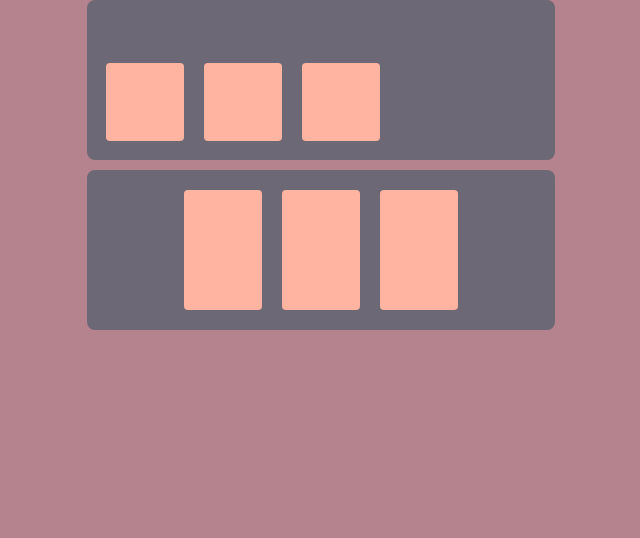
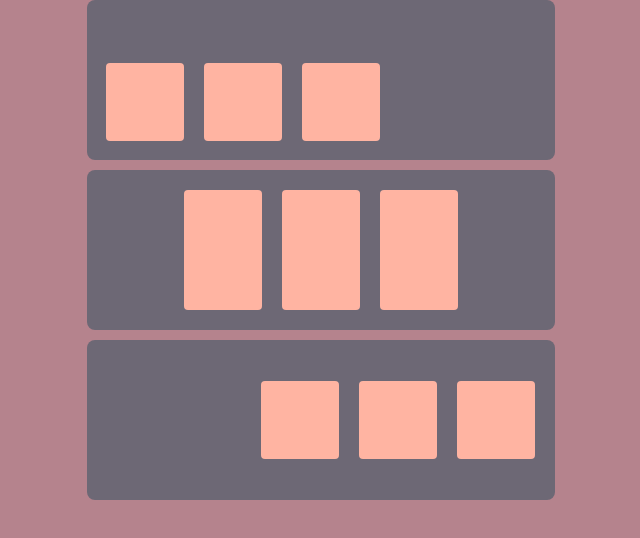
Before and after one commit to idamari-thall/flexbox-squares, a plain HTML site: page index.html in a window 1280 px wide. Shown: the whole page, without its empty margins (319-959 px from the left). Drawn offline with Linux system fonts and the light colour scheme.

Commit message:
middle left box

```diff
--- a/index.html
+++ b/index.html
@@ -22,6 +22,26 @@
             <div class="container-top-right__card-middle"></div>
             <div class="container-top-right__card-last"></div>
         </div>
+        <div class="container-middle-left">
+            <div class="container-middle-left__card-first"></div>
+            <div class="container-middle-left__card-middle"></div>
+            <div class="container-middle-left__card-last"></div>
+        </div>
+        <div class="container-middle-right">
+            <div class="container-middle-right__card-first"></div>
+            <div class="container-middle-right__card-middle"></div>
+            <div class="container-middle-right__card-last"></div>
+        </div>
+        <div class="container-bottom-left">
+            <div class="container-bottom-left__card-first"></div>
+            <div class="container-bottom-left__card-middle"></div>
+            <div class="container-bottom-left__card-last"></div>
+        </div>
+        <div class="container-bottom-right">
+            <div class="container-bottom-right__card-first"></div>
+            <div class="container-bottom-right__card-middle"></div>
+            <div class="container-bottom-right__card-last"></div>
+        </div>
     </div>
 </body>
 
--- a/styles/index.css
+++ b/styles/index.css
@@ -10,6 +10,7 @@ body {
     align-items: center;
 }
 
+/* Top left box */
 .container-top-left {
     width: 468px;
     height: 160px;
@@ -50,7 +51,6 @@ body {
 }
 
 /* Top right box */
-
 .container-top-right {
     width: 468px;
     height: 160px;
@@ -85,6 +85,42 @@ body {
     margin-left: 20px;
 }
 
+/* Middle left box */
+.container-middle-left {
+    width: 468px;
+    height: 160px;
+    border-radius: 8px;
+    background-color: #6d6875;
+    margin-top: 10px;
+    display: flex;
+    justify-content: flex-end;
+    align-items: center;
+}
+
+.container-middle-left__card-first {
+    width: 78px;
+    height: 78px;
+    border-radius: 4px;
+    background-color: #ffb4a2;
+    margin-right: 20px;
+}
+
+.container-middle-left__card-middle {
+    width: 78px;
+    height: 78px;
+    border-radius: 4px;
+    background-color: #ffb4a2;
+    margin-right: 20px;
+}
+
+.container-middle-left__card-last {
+    width: 78px;
+    height: 78px;
+    border-radius: 4px;
+    background-color: #ffb4a2;
+    margin-right: 20px;
+}
+
 /*
 #ffcdb2
 #ffb4a2
```
